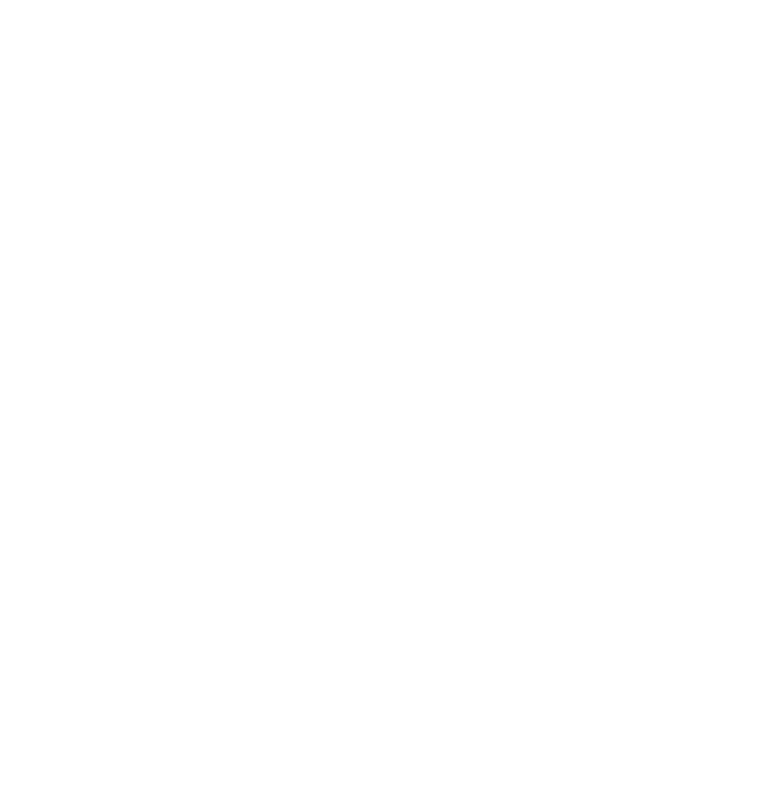
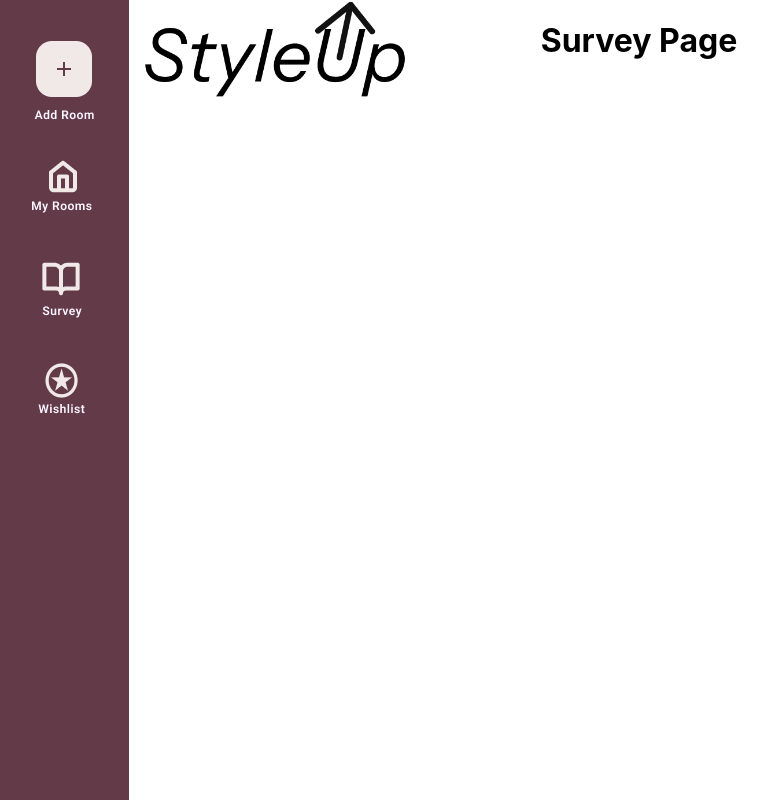
Before and after one commit to bharpe02/StyleUp, a React (Create React App) app in the folder front-end/: page /Survey in a window 1280 px wide. Before the commit this address had no page. Shown: the whole page, without its empty margins (1-769 px from the left). Built offline with nearby package versions, Linux system fonts and the light colour scheme.

Commit message:
Set up links to pages

```diff
--- a/front-end/src/App.js
+++ b/front-end/src/App.js
@@ -1,6 +1,10 @@
 import {BrowserRouter, Routes, Route} from "react-router-dom";
 import HomePage from "./pages/HomePage";
 import OpeningPage from "./pages/OpeningPage";
+import MyRoomsPage from "./pages/MyRoomsPage"
+import AddRoomPage from "./pages/AddRoomPage"
+import WishlistPage from "./pages/WishlistPage"
+import SurveyPage from "./pages/SurveyPage"
 
 function App() {
   return (
@@ -9,6 +13,10 @@
         <Route path="/">
           <Route index element= {<OpeningPage />} />
           <Route path="HomePage" element= {<HomePage />}/>
+          <Route path="MyRooms" element={<MyRoomsPage />} />
+          <Route path="AddRoom" element={<AddRoomPage />} />
+          <Route path="Wishlist" element={<WishlistPage />} />
+          <Route path="Survey" element={<SurveyPage />} />
         </Route>
       </Routes>
     </BrowserRouter>
--- a/front-end/src/components/LogoButton.js
+++ b/front-end/src/components/LogoButton.js
@@ -4,7 +4,7 @@
 function LogoButton() {
   return (
     <a href="HomePage" target="_blank" rel="noopener noreferrer">
-        <img src={logo} alt={""} style={{ cursor: 'pointer'}}/>
+        <img src={logo} alt={""} style={{position: 'fixed', top: 0, left: 130, height: '100px', cursor: 'pointer'}}/>
     </a>
   )
 }
--- a/front-end/src/components/Sidebar.js
+++ b/front-end/src/components/Sidebar.js
@@ -4,6 +4,7 @@
 import surveyImage from "../assets/images/Survey.png"
 import wishlistImage from "../assets/images/Wishlist.png"
 import "../assets/stylesheets/Sidebar.css"
+import { Link } from 'react-router-dom';
 
 function Sidebar() {
     return (
@@ -13,21 +14,29 @@
                 <rect width="100%" height="100%" fill='#633B48'/>
             </svg>
             {/*Add Room Button*/}
+            <Link to="/addRoom">
                 <button id='addRoom' className="sidebar-button" style={addRoomStyle}>
                     <img src={addRoomImage} alt="Add Room"/>
                 </button>
+            </Link>
             {/*My Rooms Button*/}
+            <Link to="/MyRooms">
                 <button id='myRooms' className="sidebar-button" style={myRoomsStyle}>
                     <img src={myRoomsImage} alt="My Rooms"/>
                 </button>
+            </Link>
             {/*Survey Button*/}
+            <Link to="/Survey">
                 <button id='survey' className="sidebar-button" style={surveyStyle}>
                     <img src={surveyImage} alt="Survey"/>
                 </button>
+            </Link>
             {/*Wishlist Button*/}
+            <Link to="/Wishlist">
                 <button id='wishlist' className="sidebar-button" style={wishlistStyle}>
                     <img src={wishlistImage} alt="Wishlist"/>
                 </button>
+            </Link>
         </div>
     )
 }
--- /dev/null
+++ b/front-end/src/pages/AddRoomPage.js
@@ -0,0 +1,17 @@
+import React from 'react';
+import Sidebar from '../components/Sidebar';
+import LogoButton from '../components/LogoButton';
+
+function AddRoomPage() {
+  return (
+    <div>
+      <div>
+        <LogoButton/>
+        <Sidebar/>
+        <h1 style={{ textAlign: 'center' }}>Add a Room</h1>
+      </div>
+    </div>
+  );
+}
+
+export default AddRoomPage;
--- a/front-end/src/pages/HomePage.js
+++ b/front-end/src/pages/HomePage.js
@@ -6,12 +6,9 @@
 function HomePage() {
   return (
     <div>
-        <div style={{ position: 'fixed', top: 0, left: 130, width: '100%', height: '100px'}}>
-            <LogoButton />
-        </div>
-        <div id="SidebarDiv" style={{ marginTop: '100px' }}>
-            <Sidebar />
-        </div>
+        <LogoButton/>
+        <Sidebar/>
+        <h1 style={{ textAlign: 'center' }}>Home Page</h1>
     </div>
   );
 }
--- /dev/null
+++ b/front-end/src/pages/MyRoomsPage.js
@@ -0,0 +1,15 @@
+import React from 'react';
+import LogoButton from '../components/LogoButton';
+import Sidebar from '../components/Sidebar';
+
+function MyRoomsPage() {
+  return (
+    <div>
+      <LogoButton/>
+      <Sidebar/>
+      <h1 style={{ textAlign: 'center' }}>My Rooms</h1>
+    </div>
+  );
+}
+
+export default MyRoomsPage;
--- /dev/null
+++ b/front-end/src/pages/SurveyPage.js
@@ -0,0 +1,15 @@
+import React from 'react';
+import LogoButton from '../components/LogoButton.js';
+import Sidebar from '../components/Sidebar.js';
+
+function SurveyPage() {
+  return (
+    <div>
+      <LogoButton/>
+      <Sidebar/>
+      <h1 style={{ textAlign: 'center' }}>Survey Page</h1>
+    </div>
+  );
+}
+
+export default SurveyPage;
--- /dev/null
+++ b/front-end/src/pages/WishlistPage.js
@@ -0,0 +1,15 @@
+import React from 'react';
+import LogoButton from '../components/LogoButton.js';
+import Sidebar from '../components/Sidebar.js';
+
+function WishlistPage() {
+  return (
+    <div>
+      <LogoButton/>
+      <Sidebar/>
+      <h1 style={{ textAlign: 'center' }}>Wishlist</h1>
+    </div>
+  );
+}
+
+export default WishlistPage;
```
Lines whose indentation alone changed are shown as unchanged.
